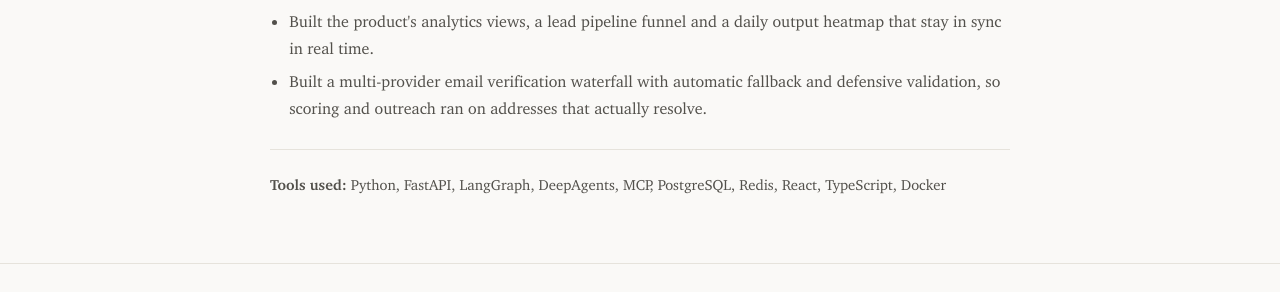
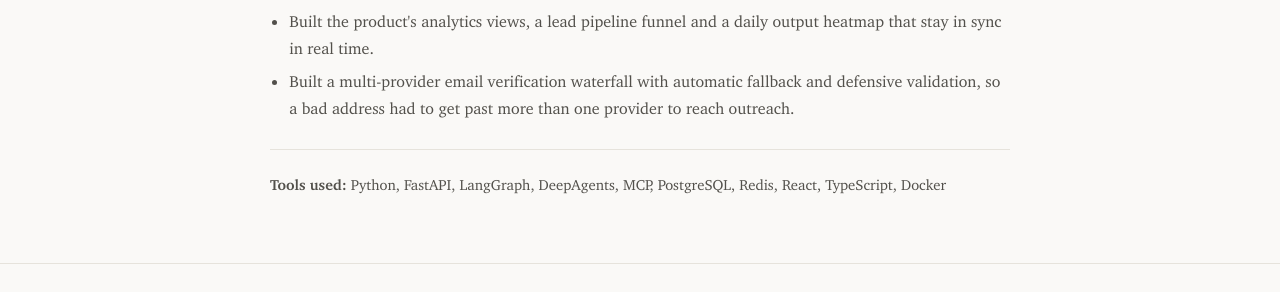
Before and after one commit to bashatahamal/bashatahamal.github.io, a Jekyll site: the page built from projects/9.3_berning.md, in a window 1280 px wide and 900 px high, scrolled down 1228 px. Shown: the part 334-626 px from the top of the window. Built offline with Jekyll 4.4.1, drawn with Linux system fonts in a browser that asks for light colours.

Commit message:
Stop overclaiming on email verification
"So scoring and outreach ran on addresses that actually resolve"
promised the guarantee the waterfall exists to work around: catch-all
domains, greylisting and role addresses all come back inconclusive,
which is why providers get chained at all. Now says a bad address had to
get past more than one provider to reach outreach, which is what layered
verification actually buys.

CV PDF refreshed from cv_docs.

```diff
--- a/projects/9.3_berning.md
+++ b/projects/9.3_berning.md
@@ -36,7 +36,7 @@
     - 'Rebuilt the internal lead review tool from a single-file prototype into a modular React application: a spreadsheet-style canvas where reviewers filter, sort, bulk-edit, open company detail drawers, and leave comments, on a shared component and design-token foundation.'
     - Built the review canvas on a server-virtualized data table with live job tracking, so it stays responsive over large lead sets while background work runs.
     - Built the product's analytics views, a lead pipeline funnel and a daily output heatmap that stay in sync in real time.
-    - Built a multi-provider email verification waterfall with automatic fallback and defensive validation, so scoring and outreach ran on addresses that actually resolve.
+    - Built a multi-provider email verification waterfall with automatic fallback and defensive validation, so a bad address had to get past more than one provider to reach outreach.
 
 describe-closing: '<strong>Tools used:</strong> Python, FastAPI, LangGraph, DeepAgents, MCP, PostgreSQL, Redis, React, TypeScript, Docker'
 
```
Also changed, not shown: 1 other file.
